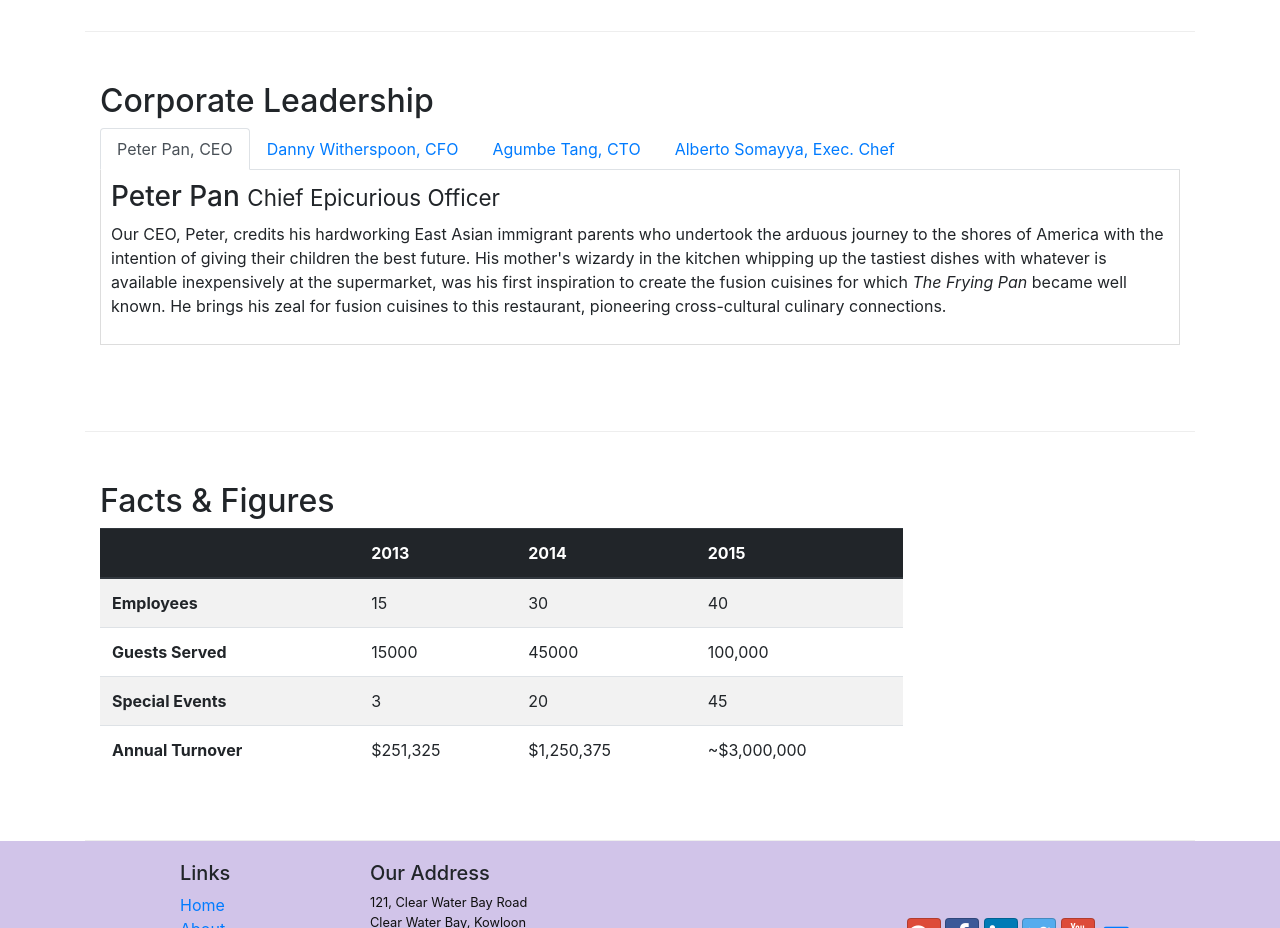
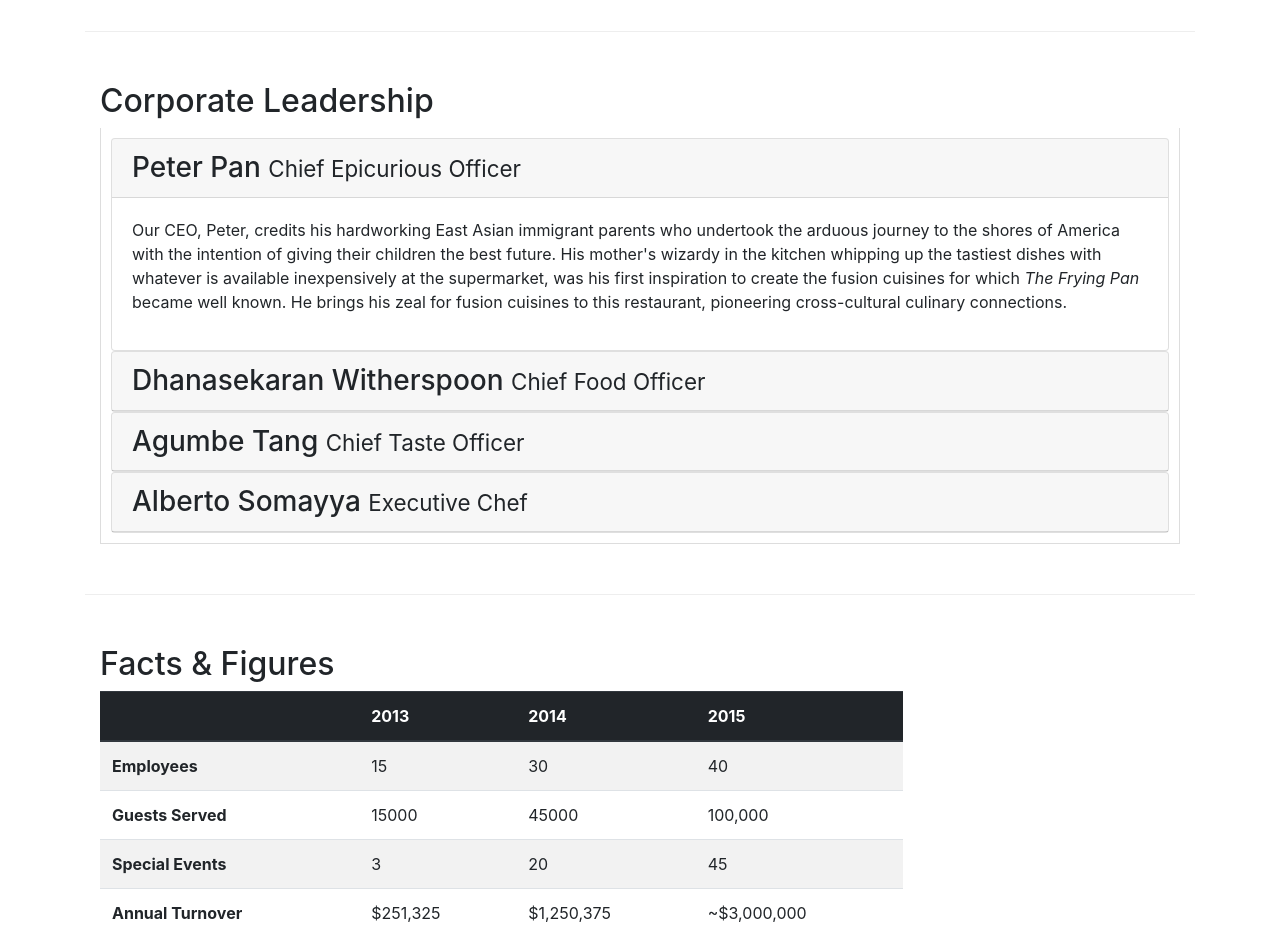
Before and after one commit to tranqanh/ex6, a website: page aboutus.html in a window 1280 px wide. Shown: the part 940-1868 px from the top of the page. Drawn offline with nearby package versions, Linux system fonts and the light colour scheme.

Commit message:
Accordion

```diff
--- a/aboutus.html
+++ b/aboutus.html
@@ -110,44 +110,73 @@
         <div class="row row-content">
             <div class="col-12">
                 <h2>Corporate Leadership</h2>
-                <ul class="nav nav-tabs">
-                    <li class="nav-item">
-                      <a class="nav-link active" href="#peter"
-                        role="tab" data-toggle="tab">Peter Pan, CEO</a>
-                    </li>
-                    <li class="nav-item">
-                      <a class="nav-link" href="#danny" role="tab"
-                        data-toggle="tab">Danny Witherspoon, CFO</a>
-                    </li>
-                    <li class="nav-item">
-                      <a class="nav-link" href="#agumbe"role="tab"
-                        data-toggle="tab">Agumbe Tang, CTO</a>
-                    </li>
-                    <li class="nav-item">
-                      <a class="nav-link" href="#alberto" role="tab"
-                        data-toggle="tab">Alberto Somayya, Exec. Chef</a>
-                    </li>
-                </ul>
+                <div id="accordion">
+
                 <div class="tab-content">
-                    <div role="tabpanel" class="tab-pane fade show active" id="peter">
-                <h3>Peter Pan <small>Chief Epicurious Officer</small></h3>
+                    <div class="card">
+                        <div class="card-header" role="tab" id="peterhead">
+                        <h3 class="mb-0">
+                            <a data-toggle="collapse" data-target="#peter">
+                            Peter Pan <small>Chief Epicurious Officer</small>
+                            </a>
+                        </h3>
+                        </div>
+                        <div class="collapse show" id="peter" data-parent="#accordion">
+                            <div class="card-body">
                                 <p class="d-none d-sm-block">Our CEO, Peter, credits his hardworking East Asian immigrant parents who undertook the arduous journey to the shores of America with the intention of giving their children the best future. His mother's wizardy in the kitchen whipping up
                                     the tastiest dishes with whatever is available inexpensively at the supermarket, was his first inspiration to create the fusion cuisines for which <em>The Frying Pan</em> became well known. He brings his zeal for fusion cuisines to
                                     this restaurant, pioneering cross-cultural culinary connections.</p>
                             </div>
-                    <div role="tabpanel" class="tab-pane fade " id="danny">
-                <h3>Dhanasekaran Witherspoon <small>Chief Food Officer</small></h3>
+                        </div>
+                </div>
+
+                <div class="card">
+                    <div class="card-header" role="tab" id="dannyhead">
+                    <h3 class="mb-0">
+                        <a class="collapsed" data-toggle="collapse" data-target="#danny">
+                        Dhanasekaran Witherspoon <small>Chief Food Officer</small>
+                        </a>
+                    </h3>
+                </div>
+                <div class="collapse" id="danny" data-parent="#accordion">
+                    <div class="card-body">
                         <p class="d-none d-sm-block">Our CFO, Danny, as he is affectionately referred to by his colleagues, comes from a long established family tradition in farming and produce. His experiences growing up on a farm in the Australian outback gave him great appreciation for
-                    varieties of food sources. As he puts it in his own words, <em>Everything that runs, wins, and everything that stays, pays!</em></p>
+                            varieties of food sources. As he puts it in his own words, <em>Everything that runs, wins, and everything that stays, pays!</em></em></p>
                     </div>
-                <div role="tabpanel" class="tab-pane fade " id="agumbe">
-                <h3>Agumbe Tang <small>Chief Taste Officer</small></h3>
+                </div>
+            </div>
+
+            <div class="card">
+                    <div class="card-header" role="tab" id="agumbehead">
+                    <h3 class="mb-0">
+                        <a class="collapsed" data-toggle="collapse" data-target="#agumbe">
+                        Agumbe Tang <small>Chief Taste Officer</small>
+                        </a>
+                    </h3>
+                </div>
+                <div class="collapse" id="agumbe" data-parent="#accordion">
+                    <div class="card-body">
                         <p class="d-none d-sm-block">Blessed with the most discerning gustatory sense, Agumbe, our CTO, personally ensures that every dish that we serve meets his exacting tastes. Our chefs dread the tongue lashing that ensues if their dish does not meet his exacting standards.
                             He lives by his motto, <em>You click only if you survive my lick.</em></p>
                     </div>
-                <div role="tabpanel" class="tab-pane fade " id="alberto">
-                <h3>Alberto Somayya <small>Executive Chef</small></h3>
-                <p class="d-none d-sm-block">Award winning three-star Michelin chef with wide International experience having worked closely with whos-who in the culinary world, he specializes in creating mouthwatering Indo-Italian fusion experiences. He says, <em>Put together the cuisines from the two craziest cultures, and you get a winning hit! Amma Mia!</em></p>
+                </div>
+            </div>
+
+            <div class="card">
+                    <div class="card-header" role="tab" id="albertohead">
+                    <h3 class="mb-0">
+                        <a class="collapsed" data-toggle="collapse" data-target="#alberto">
+                        Alberto Somayya <small>Executive Chef</small>
+                        </a>
+                    </h3>
+                </div>
+                <div class="collapse" id="alberto" data-parent="#accordion">
+                    <div class="card-body">
+                        <p class="d-none d-sm-block">Award winning three-star Michelin chef with wide International experience having worked closely with whos-who in the culinary world, he specializes in creating mouthwatering Indo-Italian fusion experiences. He says, <em>Put together the cuisines from the two craziest cultures, and you get a winning hit! Amma Mia!</em></em></p>
+                    </div>
+                </div>
+            </div>
+
         </div>
                 </div>
             </div>
@@ -196,7 +225,6 @@
                     </div>
             </div>
         </div>
-
     </div>
 
     <footer class="footer">
```
Lines whose indentation alone changed are shown as unchanged.
